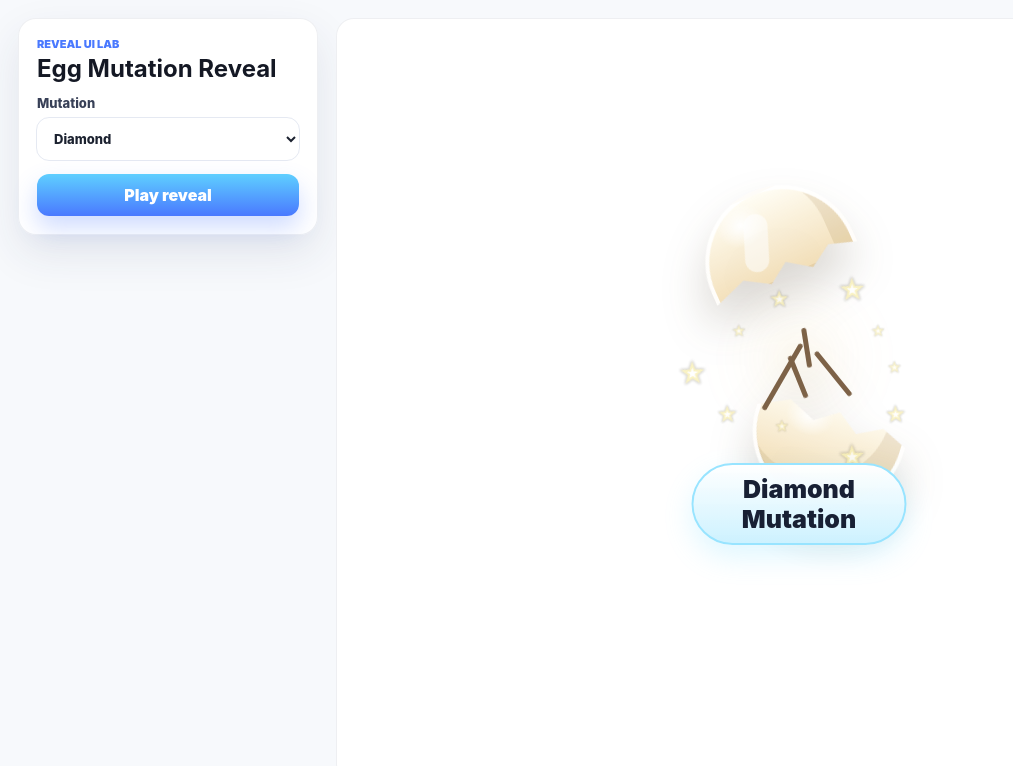
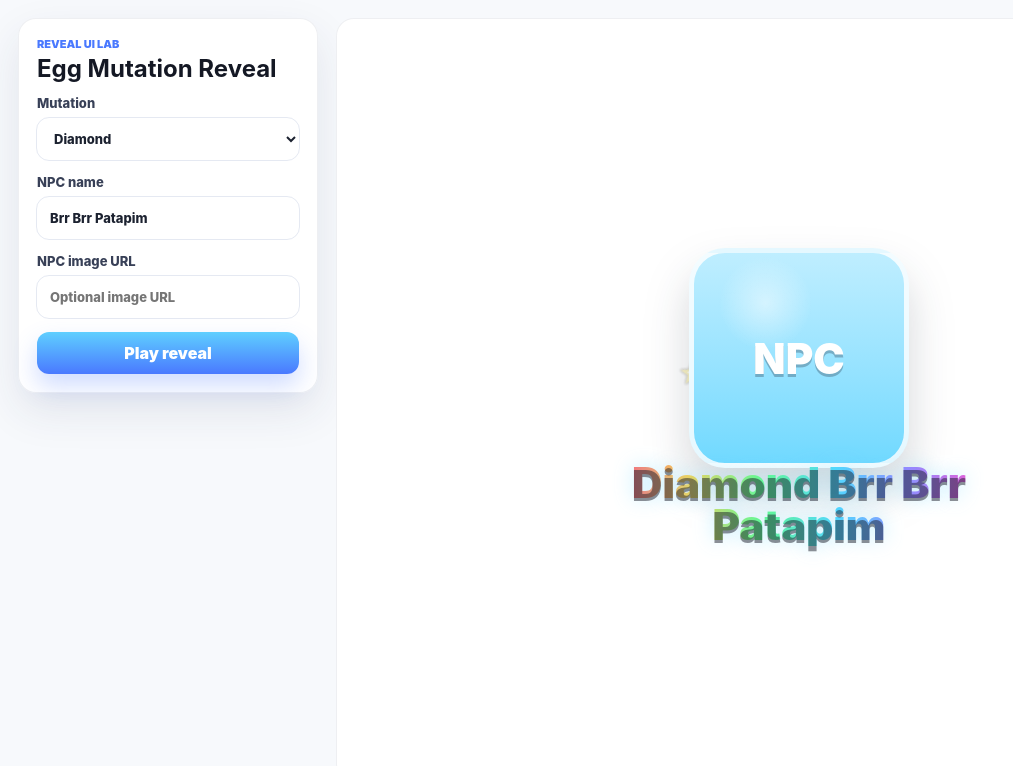
Before and after one commit to S3Nblade/BrainrotGame, a website: page tools/reveal-ui-lab/index.html in a window 1280 px wide. Shown: the whole page, without its empty margins (0-1013 px from the left). Drawn offline with Linux system fonts and the light colour scheme.

Commit message:
Show NPC after egg crack reveal

```diff
--- a/tools/reveal-ui-lab/index.html
+++ b/tools/reveal-ui-lab/index.html
@@ -24,6 +24,14 @@
             <option>Normal</option>
           </select>
         </label>
+        <label>
+          NPC name
+          <input id="npcName" value="Brr Brr Patapim" />
+        </label>
+        <label>
+          NPC image URL
+          <input id="npcImage" placeholder="Optional image URL" />
+        </label>
         <button id="playButton" type="button">Play reveal</button>
       </section>
 
@@ -43,7 +51,11 @@
             </div>
             <div class="crack-flash"></div>
             <div class="sparkles" aria-hidden="true"></div>
-            <p class="mutation-label">Diamond Mutation</p>
+            <div class="npc-picture">
+              <img class="npc-image" alt="" />
+              <div class="npc-fallback">NPC</div>
+            </div>
+            <p class="reward-label">Diamond Brr Brr Patapim</p>
           </div>
         </div>
       </section>
--- a/tools/reveal-ui-lab/reveal.js
+++ b/tools/reveal-ui-lab/reveal.js
@@ -1,6 +1,8 @@
 const reveal = document.querySelector("#reveal");
 const playButton = document.querySelector("#playButton");
 const mutation = document.querySelector("#mutation");
+const npcName = document.querySelector("#npcName");
+const npcImage = document.querySelector("#npcImage");
 const sparkleLayer = reveal.querySelector(".sparkles");
 
 const mutationColors = {
@@ -43,8 +45,18 @@ function playReveal() {
   const selectedMutation = mutation.value;
   const mutationColor = mutationColors[selectedMutation] || mutationColors.Normal;
   reveal.style.setProperty("--mutation", mutationColor);
-  reveal.querySelector(".mutation-label").textContent =
-    selectedMutation === "Normal" ? "Normal" : `${selectedMutation} Mutation`;
+  reveal.querySelector(".reward-label").textContent = `${selectedMutation} ${npcName.value || "Mystery NPC"}`;
+
+  const picture = reveal.querySelector(".npc-picture");
+  const image = reveal.querySelector(".npc-image");
+  if (npcImage.value.trim()) {
+    image.src = npcImage.value.trim();
+    picture.classList.add("has-image");
+  } else {
+    image.removeAttribute("src");
+    picture.classList.remove("has-image");
+  }
+
   reveal.classList.remove("is-playing", "is-closing");
   void reveal.offsetWidth;
   buildSparkles();
--- a/tools/reveal-ui-lab/styles.css
+++ b/tools/reveal-ui-lab/styles.css
@@ -57,6 +57,7 @@ label {
 }
 
 select,
+input,
 button {
   min-height: 42px;
   width: 100%;
@@ -67,6 +68,12 @@ button {
 }
 
 select {
+  color: #1c2230;
+  background: #fff;
+  outline: 1px solid rgba(70, 100, 160, 0.14);
+}
+
+input {
   color: #1c2230;
   background: #fff;
   outline: 1px solid rgba(70, 100, 160, 0.14);
@@ -110,7 +117,8 @@ button {
 .egg,
 .crack-flash,
 .sparkles,
-.mutation-label {
+.npc-picture,
+.reward-label {
   position: absolute;
   left: 50%;
   top: 50%;
@@ -237,21 +245,67 @@ button {
   filter: saturate(0.65);
 }
 
-.mutation-label {
+.npc-picture {
+  top: 42%;
+  width: 220px;
+  height: 220px;
+  opacity: 0;
+  scale: 0.2;
+  filter: drop-shadow(0 24px 22px rgba(24, 32, 52, 0.18));
+}
+
+.npc-image,
+.npc-fallback {
+  position: absolute;
+  inset: 0;
+  width: 100%;
+  height: 100%;
+}
+
+.npc-image {
+  object-fit: contain;
+  opacity: 0;
+}
+
+.npc-picture.has-image .npc-image {
+  opacity: 1;
+}
+
+.npc-picture.has-image .npc-fallback {
+  display: none;
+}
+
+.npc-fallback {
+  display: grid;
+  place-items: center;
+  border-radius: 36px;
+  color: #fff;
+  font-size: 42px;
+  font-weight: 950;
+  background:
+    radial-gradient(circle at 34% 24%, rgba(255, 255, 255, 0.48), transparent 22%),
+    linear-gradient(180deg, color-mix(in srgb, var(--mutation) 45%, #fff), var(--mutation));
+  border: 5px solid rgba(255, 255, 255, 0.82);
+  text-shadow: 0 3px 0 rgba(24, 32, 52, 0.28);
+}
+
+.reward-label {
   top: 70%;
-  min-width: 190px;
+  width: min(86%, 390px);
   margin: 0;
-  padding: 9px 18px;
-  border-radius: 999px;
-  color: #182034;
-  font-size: clamp(18px, 3vw, 25px);
+  color: #fff;
+  font-size: clamp(26px, 5vw, 42px);
   font-weight: 950;
   text-align: center;
+  line-height: 1;
   opacity: 0;
-  background:
-    linear-gradient(180deg, rgba(255, 255, 255, 0.98), color-mix(in srgb, var(--mutation) 35%, #fff));
-  border: 2px solid color-mix(in srgb, var(--mutation) 72%, white);
-  box-shadow: 0 12px 28px color-mix(in srgb, var(--mutation) 22%, transparent);
+  background: linear-gradient(90deg, #ff4d7d, #ffd24a, #62ff83, #4ed8ff, #9b7cff, #ff4dcb);
+  -webkit-background-clip: text;
+  background-clip: text;
+  -webkit-text-fill-color: transparent;
+  text-shadow:
+    0 3px 0 rgba(20, 24, 36, 0.48),
+    0 0 20px color-mix(in srgb, var(--mutation) 42%, transparent);
 }
 
 .reveal.is-playing .stage {
@@ -285,12 +339,24 @@ button {
   animation: flashPop 360ms ease-out 2900ms forwards;
 }
 
+.reveal.is-playing .egg {
+  animation:
+    eggIntro 280ms cubic-bezier(0.17, 1.12, 0.34, 1) forwards,
+    eggSideMove 820ms ease-in-out 300ms 3,
+    eggFinalShake 520ms ease-in-out 2450ms forwards,
+    eggFadeOut 180ms ease-in 3320ms forwards;
+}
+
 .reveal.is-playing .sparkle {
   animation: sparklePop 500ms cubic-bezier(0.17, 1.12, 0.34, 1) var(--delay) forwards;
 }
 
-.reveal.is-playing .mutation-label {
-  animation: textPop 260ms ease-out 3260ms forwards;
+.reveal.is-playing .npc-picture {
+  animation: npcPop 360ms cubic-bezier(0.17, 1.12, 0.34, 1) 3320ms forwards;
+}
+
+.reveal.is-playing .reward-label {
+  animation: textPop 260ms ease-out 3480ms forwards;
 }
 
 .reveal.is-closing .stage {
@@ -403,6 +469,20 @@ button {
   }
 }
 
+@keyframes eggFadeOut {
+  to {
+    opacity: 0;
+    scale: 0.08;
+  }
+}
+
+@keyframes npcPop {
+  to {
+    opacity: 1;
+    scale: 1;
+  }
+}
+
 @keyframes textPop {
   0% {
     opacity: 0;
```
Also changed, not shown: 1 other file.
